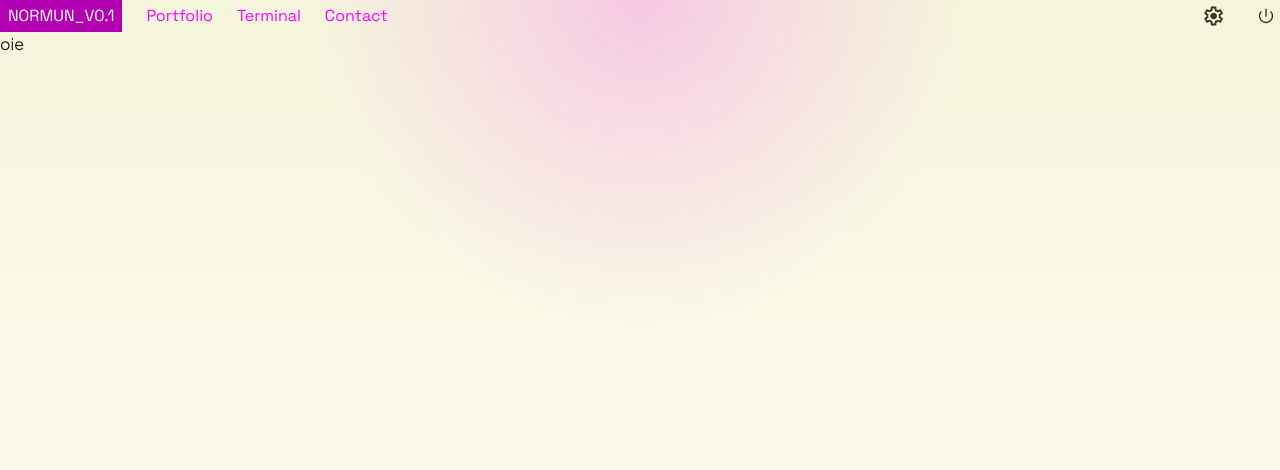
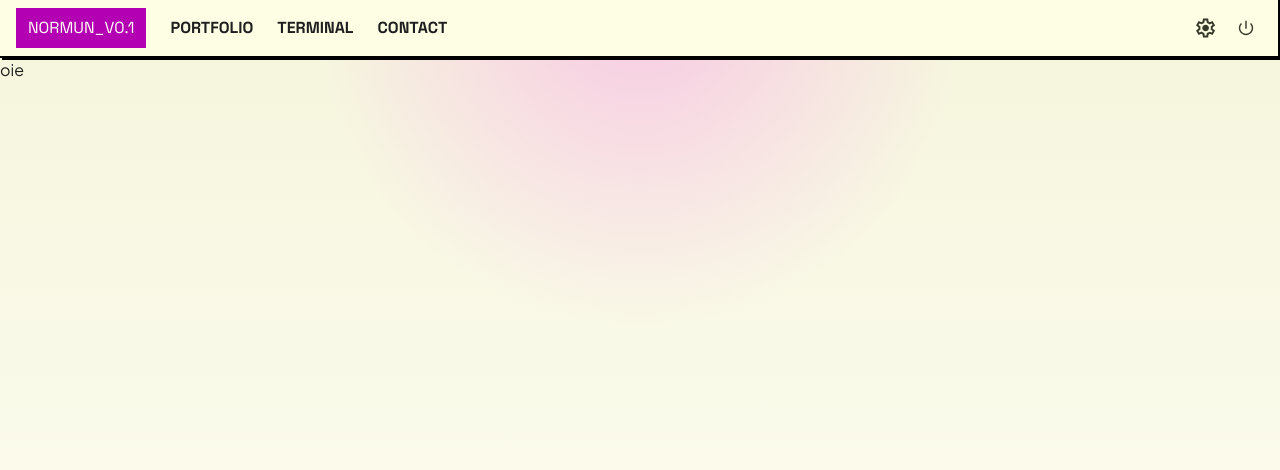
Before and after one commit to acnormun/y2k, a Vue app: page / in a window 1280 px wide. Shown: the top 470 px of the page. Built offline with nearby package versions, Linux system fonts and the light colour scheme.

Commit message:
feat: update Navbar component with consistent casing and improved styles

```diff
--- a/src/components/Navbar.vue
+++ b/src/components/Navbar.vue
@@ -6,9 +6,9 @@
 
     <nav class="navbar__nav" aria-label="Main navigation">
       <ul class="navbar__list">
-        <li><a href="/">Portfolio</a></li>
-        <li><a href="/about">Terminal</a></li>
-        <li><a href="/contact">Contact</a></li>
+        <li><a href="/">PORTFOLIO</a></li>
+        <li><a href="/about">TERMINAL</a></li>
+        <li><a href="/contact">CONTACT</a></li>
       </ul>
     </nav>
 
@@ -32,13 +32,18 @@
   align-items: center;
   justify-content: space-between;
   gap: 1.5rem;
+  padding: .5REM 1rem;
   font-family: var(--font-tertiary);
+  border-right: 2px solid #000;
+  border-bottom: 2px solid #000;
+  background: #FEFEE5;
+  box-shadow: 2px 2px 0 0 #000;
 }
 
 .logo {
   display: inline-flex;
   align-items: center;
-  padding: 0.25rem 0.5rem;
+  padding: 0.5rem 0.75rem;
   background: #b300b3;
   color: var(--color-surface);
 }
@@ -52,13 +57,46 @@
   display: flex;
   align-items: center;
   gap: 1.5rem;
+  color: var(--color-text);
+  font-weight: bold;
+  ;
+}
+
+.navbar__actions {
+  gap: 0.5rem;
+  margin-left: -0.35rem;
+}
+
+.navbar__list a {
+  position: relative;
+  display: inline-block;
+  color: inherit;
+  transition: color 180ms ease;
+}
+
+.navbar__list a::after {
+  content: '';
+  position: absolute;
+  left: 0;
+  bottom: -0.2rem;
+  width: 100%;
+  height: 2px;
+  background: currentColor;
+  transform: scaleX(0);
+  transform-origin: left;
+  transition: transform 220ms ease;
+}
+
+.navbar__list a:hover {
+  color: #027500;
+}
+
+.navbar__list a:hover::after {
+  transform: scaleX(1);
 }
 
 .icon-button {
-  display: inline-flex;
-  align-items: center;
-  justify-content: center;
-  padding: 0.25rem;
+  display: flex;
   background: transparent;
   border: 0;
   cursor: pointer;
```
